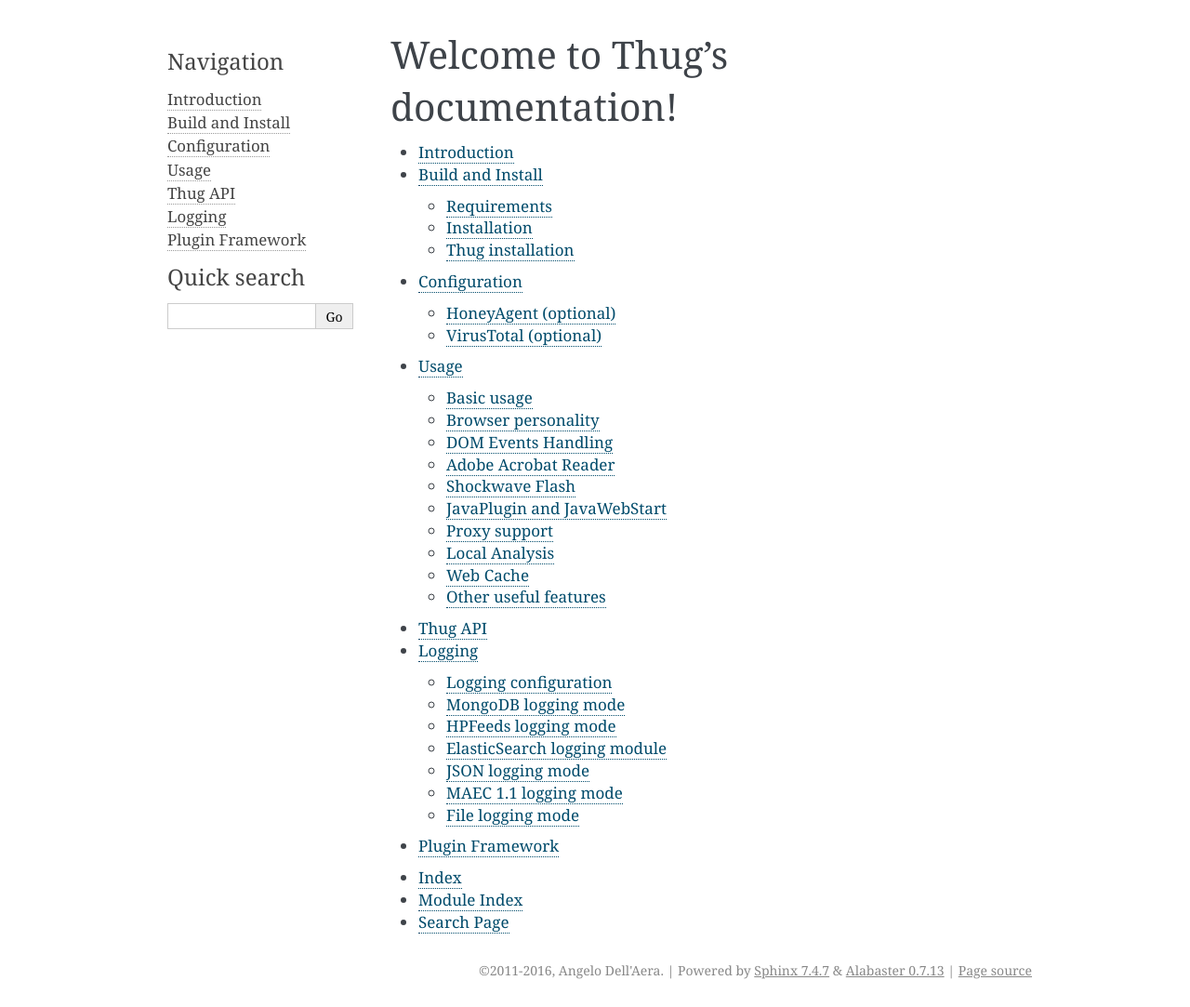
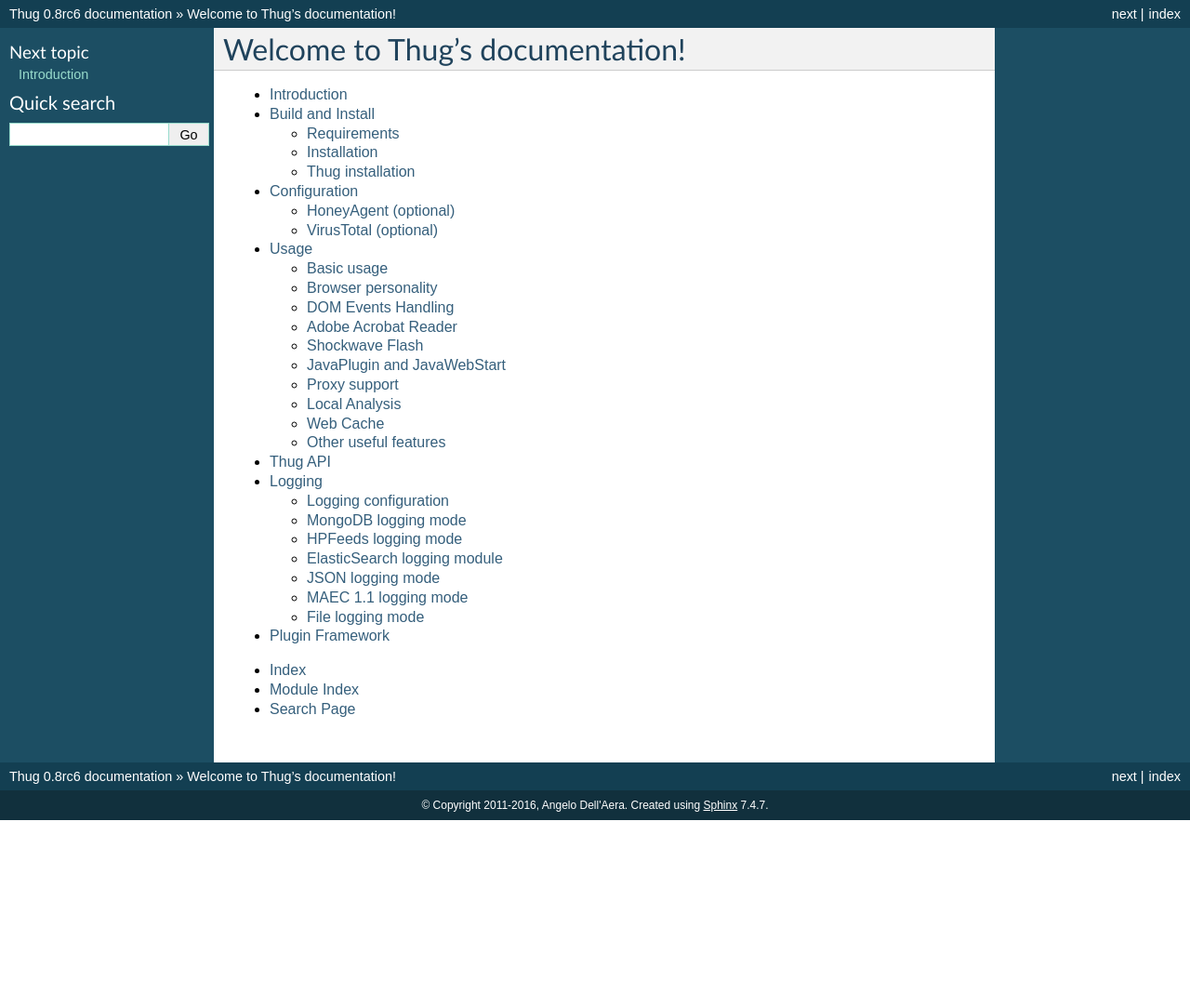
Before and after one commit to buffer/thug, a Sphinx documentation site: the page built from doc/source/index.rst, in a window 1280 px wide. Shown: the whole page at 93% size. Built offline with Sphinx 7.4.7, drawn with Linux system fonts in a browser that asks for light colours; pages that are not in the unit, such as notebooks, are missing from menus; after the commit the page ends 900 px from its top, so only the background shows below that.

Commit message:
Minor documentation change

```diff
--- a/doc/source/conf.py
+++ b/doc/source/conf.py
@@ -91,7 +91,7 @@
 
 # The theme to use for HTML and HTML Help pages.  See the documentation for
 # a list of builtin themes.
-html_theme = 'alabaster'
+html_theme = 'classic'
 
 # Theme options are theme-specific and customize the look and feel of a theme
 # further.  For a list of options available for each theme, see the
@@ -133,7 +133,7 @@
 # Custom sidebar templates, maps document names to template names.
 html_sidebars = {
     '**': [
-        'navigation.html',
+        #'navigation.html',
         'relations.html',
         'searchbox.html',
         ]
```
